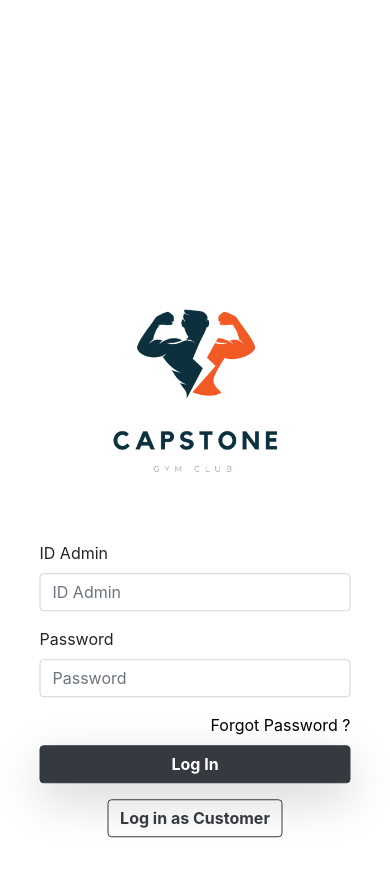
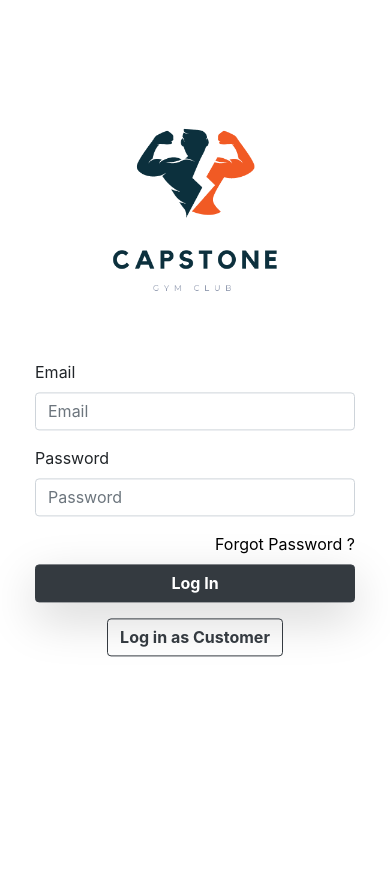
Before and after one commit to gymtrainingclub/web-app, a Nuxt app in the folder gym-web/: page /Dashboard/Auth/login in a window 390 px wide. After the commit the page ends 844 px from the top, so only its background shows below. Built offline with nearby package versions, Linux system fonts and the light colour scheme.

Commit message:
fix responsive and add verification

```diff
--- a/gym-web/components/Dashboard/Auth/LoginView.vue
+++ b/gym-web/components/Dashboard/Auth/LoginView.vue
@@ -1,5 +1,5 @@
 <template>
-  <div class="box-center">
+  <div class="box-center col-lg-7">
     <div class="card border-0 rounded">
       <div class="card-body">
         <div class="d-flex justify-content-center">
@@ -7,12 +7,12 @@
         </div>
         <form>
           <div class="form-group">
-            <label for="exampleInputUsername">ID Admin</label>
+            <label for="exampleInputUsername">Email</label>
             <input
               type="text"
               class="form-control"
               id="exampleInputUsername"
-              placeholder="ID Admin"
+              placeholder="Email"
               v-model="email"
             />
           </div>
@@ -27,7 +27,7 @@
             />
           </div>
           <div class="text-right">
-            <NuxtLink to="/auth/login" class="forgot-password">
+            <NuxtLink to="/user/auth/forgot-password" class="forgot-password">
               Forgot Password ?
             </NuxtLink>
           </div>
@@ -92,18 +92,12 @@ button {
   color: black;
 }
 .box-center {
-  width: 55%;
   position: absolute;
   top: 50%;
   left: 50%;
-  transform: translate(-50%, -50%);
+  transform: translate(-50%, -60%);
 }
 @media only screen and (max-width: 460px) {
-  .box-center {
-    width: 90%;
-    top: 65%;
-    padding-bottom: 5%;
-  }
   button {
     width: 100%;
   }
--- a/gym-web/components/User/Auth/ForgotPassView.vue
+++ b/gym-web/components/User/Auth/ForgotPassView.vue
@@ -1,6 +1,6 @@
 <template>
-	<div class="box-center">
-		<div class="card p-5">
+	<div class="box-center col-lg-7">
+		<div class="card shadow-sm p-5">
 			<div class="card-body">
 				<div class="text-center">
 					<h3>
@@ -43,7 +43,6 @@ export default {
 
 <style scoped>
 .box-center {
-	width: 50%;
 	position: absolute;
 	top: 50%;
 	left: 50%;
--- a/gym-web/components/User/Auth/LoginView.vue
+++ b/gym-web/components/User/Auth/LoginView.vue
@@ -1,5 +1,5 @@
 <template>
-  <div class="box-center">
+  <div class="box-center col-lg-7">
     <div class="card border-0 rounded">
       <div class="card-body">
         <div class="d-flex justify-content-center">
@@ -90,18 +90,12 @@ button {
   color: black;
 }
 .box-center {
-  width: 55%;
   position: absolute;
   top: 50%;
   left: 50%;
-  transform: translate(-50%, -50%);
+  transform: translate(-50%, -60%);
 }
 @media only screen and (max-width: 460px) {
-  .box-center {
-    width: 90%;
-    top: 65%;
-    padding-bottom: 5%;
-  }
   button {
     width: 100%;
   }
--- a/gym-web/components/User/Auth/RegisterView.vue
+++ b/gym-web/components/User/Auth/RegisterView.vue
@@ -1,5 +1,5 @@
 <template>
-  <div class="box-center">
+  <div class="box-center col-lg-7">
     <div class="card shadow-lg border-0 rounded">
       <div class="card-body">
         <div class="d-flex justify-content-center">
@@ -163,18 +163,13 @@ button {
   width: 30%;
 }
 .box-center {
-  width: 60%;
   position: absolute;
-  top: 85%;
   left: 50%;
   padding-bottom: 3%;
-  padding-top: 5%;
-  transform: translate(-50%, -50%);
+  transform: translate(-50%, 3%);
 }
 @media only screen and (max-width: 460px) {
   .box-center {
-    width: 90%;
-    top: 65%;
     padding-bottom: 5%;
   }
   button {
--- a/gym-web/components/User/Auth/VerificationView.vue
+++ b/gym-web/components/User/Auth/VerificationView.vue
@@ -1,5 +1,5 @@
 <template>
-	<div class="box-center">
+	<div class="box-center col-lg-7">
 		<div class="card text-center p-5">
 			<div class="card-body">
 				<b-icon icon="envelope" class="h1"></b-icon>
@@ -27,7 +27,6 @@ export default {
 
 <style scoped>
 .box-center {
-	width: 55%;
 	position: absolute;
 	top: 50%;
 	left: 50%;
```
